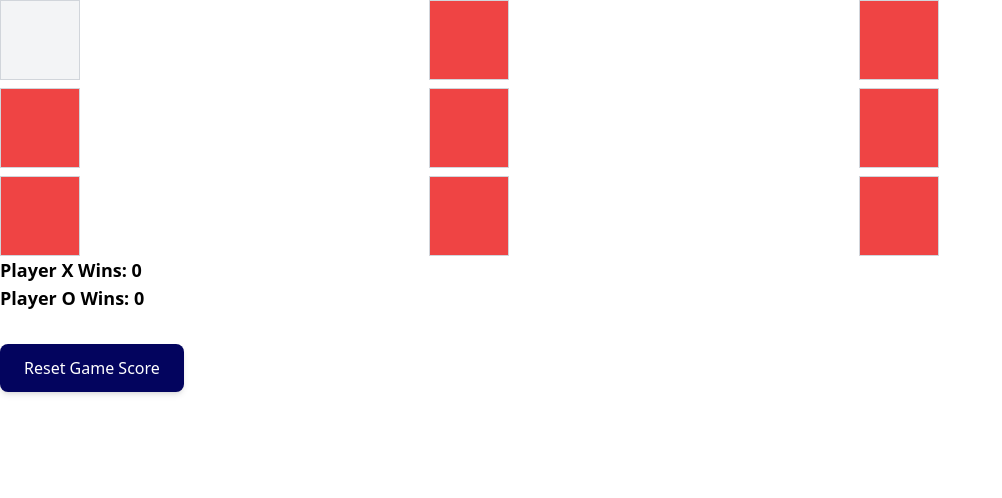
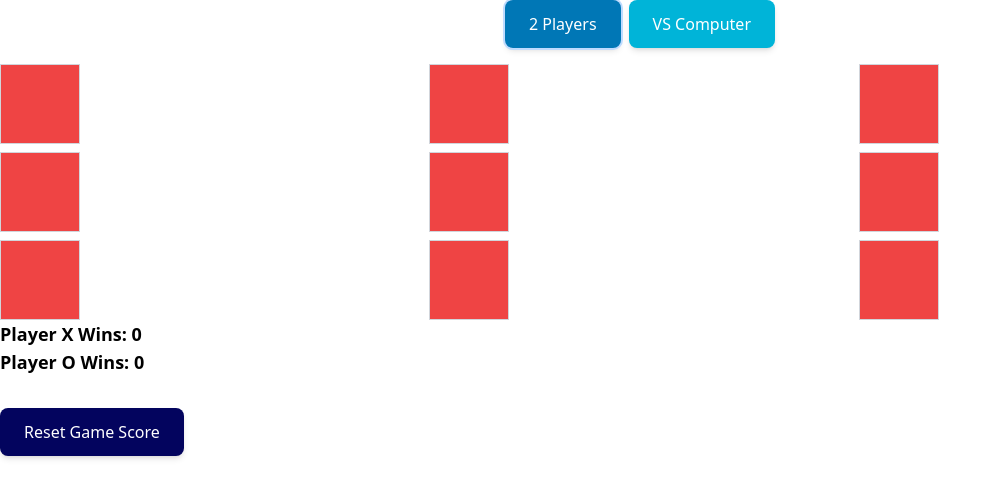
Before and after one commit to houcem-a-h-e/tic-tac-toe, a React (Create React App) app: page / in a window 1280 px wide. Shown: the top 498 px of the page, without its empty margins (0-1002 px from the left). Built offline with nearby package versions, Linux system fonts and the light colour scheme.

Commit message:
made required updates to make playing modes fully functional

```diff
--- a/src/components/Board.tsx
+++ b/src/components/Board.tsx
@@ -10,6 +10,7 @@ const Board: React.FC = () => {
  const [board, setBoard] = useState<BoardState>(Array(9).fill(null));
   const [isXNext, setIsXNext] = useState<boolean>(true);
   const [wins, setWins] = useState<{ X: number; O: number }>({ X: 0, O: 0 });
+  const [gameMode, setGameMode] = useState<'player' | 'computer'>('player');
   const [gameOver, setGameOver] = useState<boolean>(false);
   const [winner, setWinner] = useState<Player | null>(null);
 
@@ -28,6 +29,9 @@ const Board: React.FC = () => {
     }
 
     setIsXNext(!isXNext);
+    if (gameMode === 'computer' && !gameOver) {
+      computerMove(newBoard);
+    }
   };
 
   const checkWinner = (board: BoardState): boolean => {
@@ -87,8 +91,22 @@ const Board: React.FC = () => {
     setWinner(null);
     restartGame();
   };
+   const handleModeChange = (mode: 'player' | 'computer') => {
+    if (mode !== gameMode) {
+      setGameMode(mode);
+      restartGame();
+    }
+  };
   return (
     <>
+     <div className="mb-4 flex justify-center space-x-2">
+        <Button onClick={() => handleModeChange('player')} className={`bg-[#0077b6] ${gameMode === 'player' ? 'ring-2 ring-blue-200' : ''}`}>
+          2 Players
+        </Button>
+        <Button onClick={() => handleModeChange('computer')} className={`bg-[#00b4d8] ${gameMode === 'computer' ? 'ring-2 ring-green-200' : ''}`}>
+          VS Computer
+        </Button>
+      </div>
     <div className="grid grid-cols-3 gap-2">
       {board.map((cell, index) => (
         <Square key={index} value={cell} onClick={() => handleCellClick(index)} />
```
